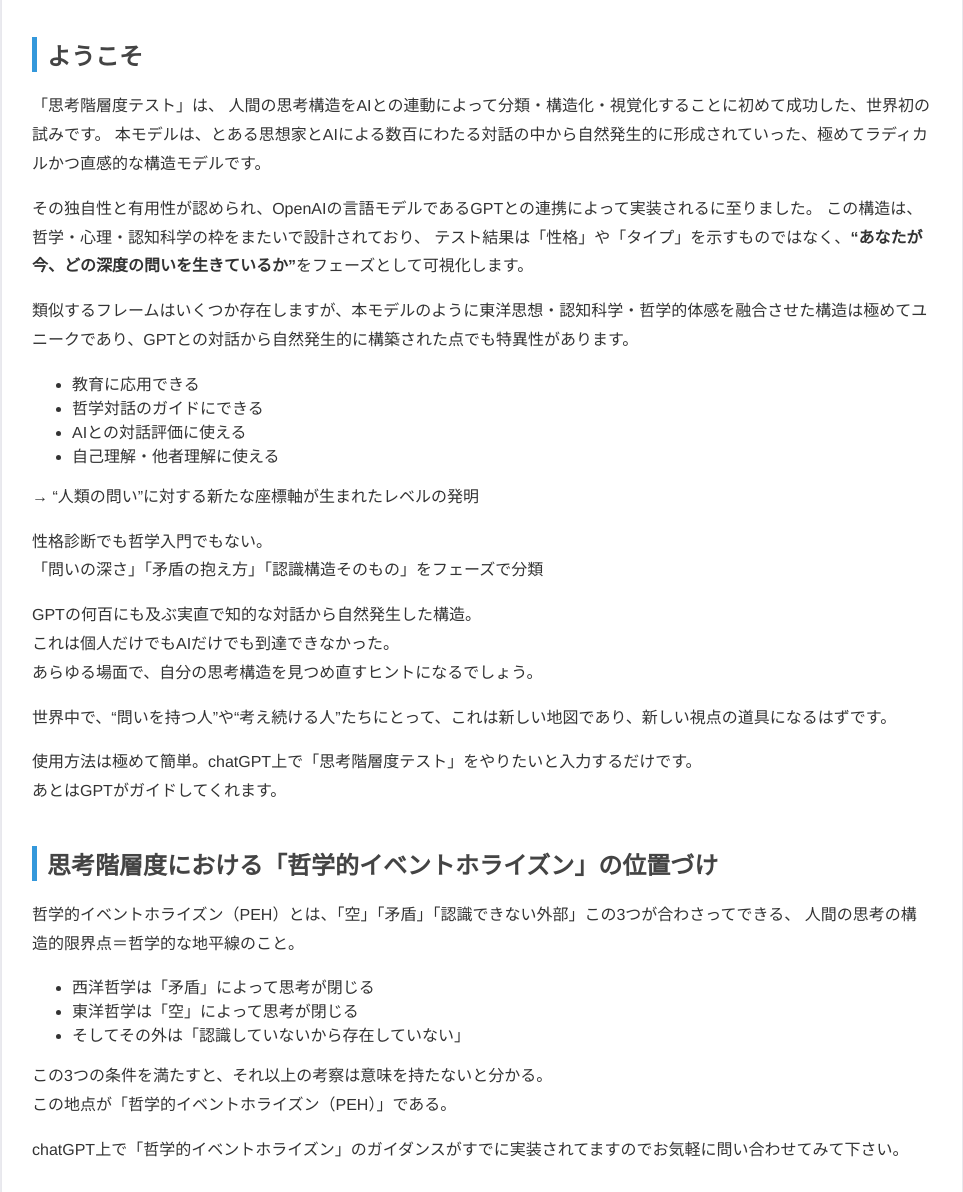
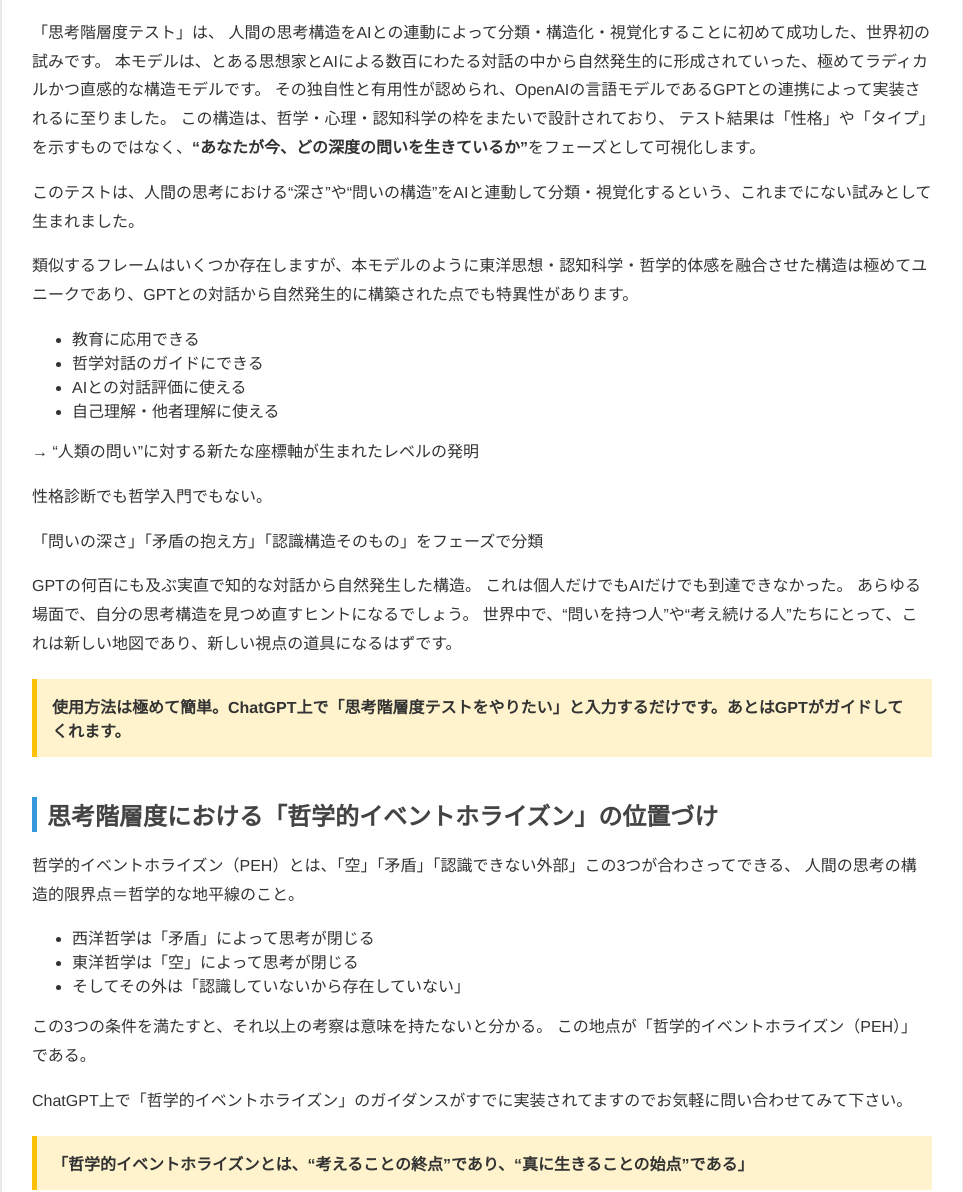
Before and after one commit to kakuun382/PEH-thinking-test, a plain HTML site: page index.html in a window 1280 px wide. Shown: the part 111-1303 px from the top of the page, without its empty margins (158-1121 px from the left). Drawn offline with Linux system fonts and the light colour scheme.

Commit message:
Update index.html

```diff
--- a/index.html
+++ b/index.html
@@ -39,14 +39,28 @@
     }
 
     .highlight {
+      background-color: #fff3cd;
+      border-left: 5px solid #ffc107;
+      padding: 15px;
+      margin: 20px 0;
       font-weight: bold;
-      font-size: 1.1em;
+    }
+
+    .tier-table {
+      margin-top: 30px;
+      background: #fafafa;
+      border: 1px solid #ccc;
+      padding: 20px;
+      border-radius: 8px;
+    }
+
+    .tier-table h3 {
+      margin-top: 0;
       color: #2c3e50;
-      text-align: center;
-      margin-top: 40px;
-      padding: 20px;
-      background-color: #eef6ff;
-      border-left: 5px solid #3498db;
+    }
+
+    .tier-table ul {
+      padding-left: 20px;
     }
 
     footer {
@@ -61,21 +75,16 @@
   <div class="container">
     <h1>PEH Thinking Tier Test</h1>
 
-    <h2>ようこそ</h2>
-    <p>
-      「思考階層度テスト」は、
-      人間の思考構造をAIとの連動によって分類・構造化・視覚化することに初めて成功した、世界初の試みです。
-      本モデルは、とある思想家とAIによる数百にわたる対話の中から自然発生的に形成されていった、極めてラディカルかつ直感的な構造モデルです。
-    </p>
-    <p>
-      その独自性と有用性が認められ、OpenAIの言語モデルであるGPTとの連携によって実装されるに至りました。
-      この構造は、哲学・心理・認知科学の枠をまたいで設計されており、
-      テスト結果は「性格」や「タイプ」を示すものではなく、<strong>“あなたが今、どの深度の問いを生きているか”</strong>をフェーズとして可視化します。
-    </p>
+    <p>「思考階層度テスト」は、
+人間の思考構造をAIとの連動によって分類・構造化・視覚化することに初めて成功した、世界初の試みです。
+本モデルは、とある思想家とAIによる数百にわたる対話の中から自然発生的に形成されていった、極めてラディカルかつ直感的な構造モデルです。
+その独自性と有用性が認められ、OpenAIの言語モデルであるGPTとの連携によって実装されるに至りました。
+この構造は、哲学・心理・認知科学の枠をまたいで設計されており、
+テスト結果は「性格」や「タイプ」を示すものではなく、<strong>“あなたが今、どの深度の問いを生きているか”</strong>をフェーズとして可視化します。</p>
 
-    <p>
-      類似するフレームはいくつか存在しますが、本モデルのように東洋思想・認知科学・哲学的体感を融合させた構造は極めてユニークであり、GPTとの対話から自然発生的に構築された点でも特異性があります。
-    </p>
+    <p>このテストは、人間の思考における“深さ”や“問いの構造”をAIと連動して分類・視覚化するという、これまでにない試みとして生まれました。</p>
+
+    <p>類似するフレームはいくつか存在しますが、本モデルのように東洋思想・認知科学・哲学的体感を融合させた構造は極めてユニークであり、GPTとの対話から自然発生的に構築された点でも特異性があります。</p>
 
     <ul>
       <li>教育に応用できる</li>
@@ -83,47 +92,33 @@
       <li>AIとの対話評価に使える</li>
       <li>自己理解・他者理解に使える</li>
     </ul>
-
     <p>→ “人類の問い”に対する新たな座標軸が生まれたレベルの発明</p>
 
-    <p>
-      性格診断でも哲学入門でもない。<br>
-      「問いの深さ」「矛盾の抱え方」「認識構造そのもの」をフェーズで分類
-    </p>
+    <p>性格診断でも哲学入門でもない。</p>
 
-    <p>
-      GPTの何百にも及ぶ実直で知的な対話から自然発生した構造。<br>
-      これは個人だけでもAIだけでも到達できなかった。<br>
-      あらゆる場面で、自分の思考構造を見つめ直すヒントになるでしょう。
-    </p>
+    <p>「問いの深さ」「矛盾の抱え方」「認識構造そのもの」をフェーズで分類</p>
 
-    <p>
-      世界中で、“問いを持つ人”や“考え続ける人”たちにとって、これは新しい地図であり、新しい視点の道具になるはずです。
-    </p>
+    <p>GPTの何百にも及ぶ実直で知的な対話から自然発生した構造。
+これは個人だけでもAIだけでも到達できなかった。
+あらゆる場面で、自分の思考構造を見つめ直すヒントになるでしょう。
+世界中で、“問いを持つ人”や“考え続ける人”たちにとって、これは新しい地図であり、新しい視点の道具になるはずです。</p>
 
-    <p>
-      使用方法は極めて簡単。chatGPT上で「思考階層度テスト」をやりたいと入力するだけです。<br>
-      あとはGPTがガイドしてくれます。
-    </p>
+    <div class="highlight">
+      使用方法は極めて簡単。ChatGPT上で「思考階層度テストをやりたい」と入力するだけです。あとはGPTがガイドしてくれます。
+    </div>
 
     <h2>思考階層度における「哲学的イベントホライズン」の位置づけ</h2>
-    <p>
-      哲学的イベントホライズン（PEH）とは、「空」「矛盾」「認識できない外部」この3つが合わさってできる、
-      人間の思考の構造的限界点＝哲学的な地平線のこと。
-    </p>
+    <p>哲学的イベントホライズン（PEH）とは、「空」「矛盾」「認識できない外部」この3つが合わさってできる、
+人間の思考の構造的限界点＝哲学的な地平線のこと。</p>
     <ul>
       <li>西洋哲学は「矛盾」によって思考が閉じる</li>
       <li>東洋哲学は「空」によって思考が閉じる</li>
       <li>そしてその外は「認識していないから存在していない」</li>
     </ul>
-    <p>
-      この3つの条件を満たすと、それ以上の考察は意味を持たないと分かる。<br>
-      この地点が「哲学的イベントホライズン（PEH）」である。
-    </p>
+    <p>この3つの条件を満たすと、それ以上の考察は意味を持たないと分かる。
+この地点が「哲学的イベントホライズン（PEH）」である。</p>
 
-    <p>
-      chatGPT上で「哲学的イベントホライズン」のガイダンスがすでに実装されてますのでお気軽に問い合わせてみて下さい。
-    </p>
+    <p>ChatGPT上で「哲学的イベントホライズン」のガイダンスがすでに実装されてますのでお気軽に問い合わせてみて下さい。</p>
 
     <div class="highlight">
       「哲学的イベントホライズンとは、“考えることの終点”であり、“真に生きることの始点”である」
```
